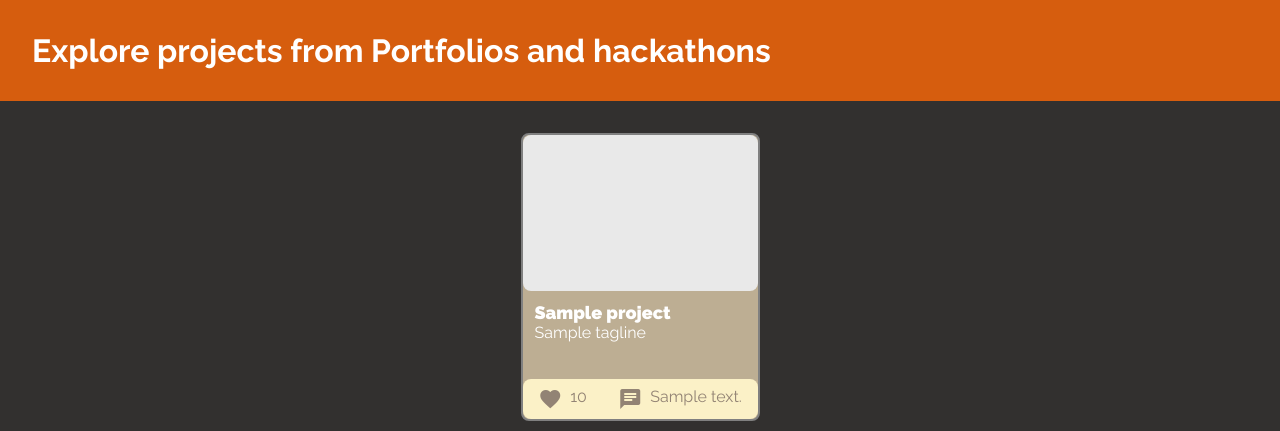
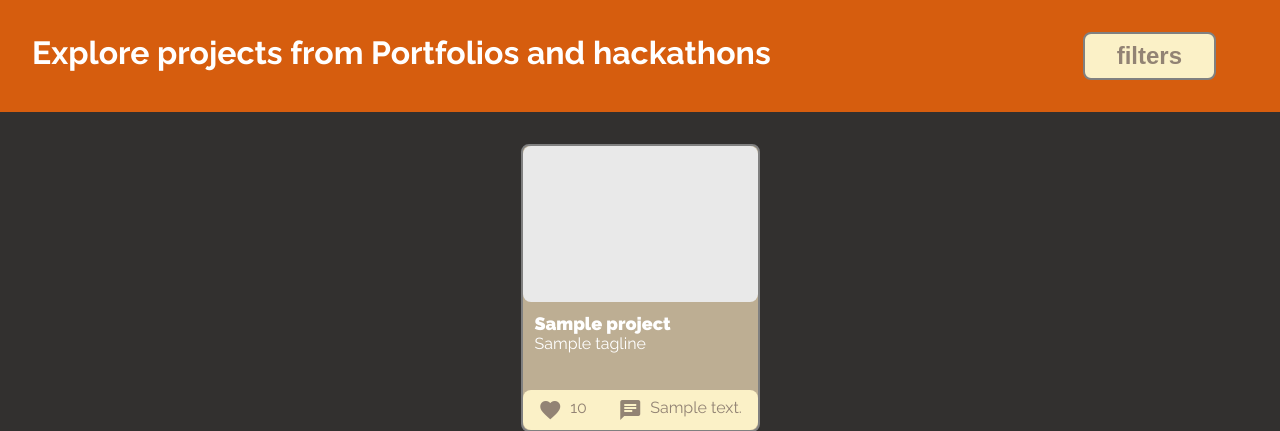
Before and after one commit to deepsea-dev/postdev, a Flask app: template site/templates/index.html in a window 1280 px wide. Shown: the part 88-519 px from the top of the page. Run offline with Flask 2, Linux system fonts and the light colour scheme; the template is opened without the code that fills it: most values are stand-ins (such as "Sample title", 1, 10 or a date in 2020).

Commit message:
add filters button

```diff
--- a/site/static/styles.css
+++ b/site/static/styles.css
@@ -22,18 +22,40 @@ nav > img {
   height: 36px;
   margin: 24px;
   filter: invert(50%);
+  transition: 100ms linear;
 }
 
 .github:hover {
   filter: invert(100%);
+  transition: 100ms linear;
 }
 
 .explore {
+  display: flex;
+  justify-content: space-between;
+  align-items: baseline;
   background-color: #d65d0e;
   color: white;
   font-size: 32px;
   padding: 32px;
   font-weight: 700;
+}
+
+.filter-button {
+  border: 2px solid gray;
+  margin: 0 32px;
+  font-size: 24px;
+  padding: 8px 32px;
+  font-weight: 700;
+  background-color: #fbf1c7;
+  border-radius: 8px;
+  color: #928374;
+  transition: 100ms linear;
+}
+
+.filter-button:hover {
+  background-color: #ebdbb2;
+  transition: 100ms linear;
 }
 
 .projects {
@@ -49,7 +71,7 @@ nav > img {
 
 .project {
   background-color: #bdae93;
-  border: 2px solid gray ;
+  border: 2px solid gray;
   width: 235px;
   border-radius: 8px;
 }
--- a/site/templates/index.html
+++ b/site/templates/index.html
@@ -16,7 +16,8 @@
     </nav>
 
     <div class="explore">
-      Explore projects from Portfolios and hackathons
+      <span>Explore projects from Portfolios and hackathons</span>
+      <button class="filter-button">filters</button>
     </div>
 
     <div class="projects">
```
